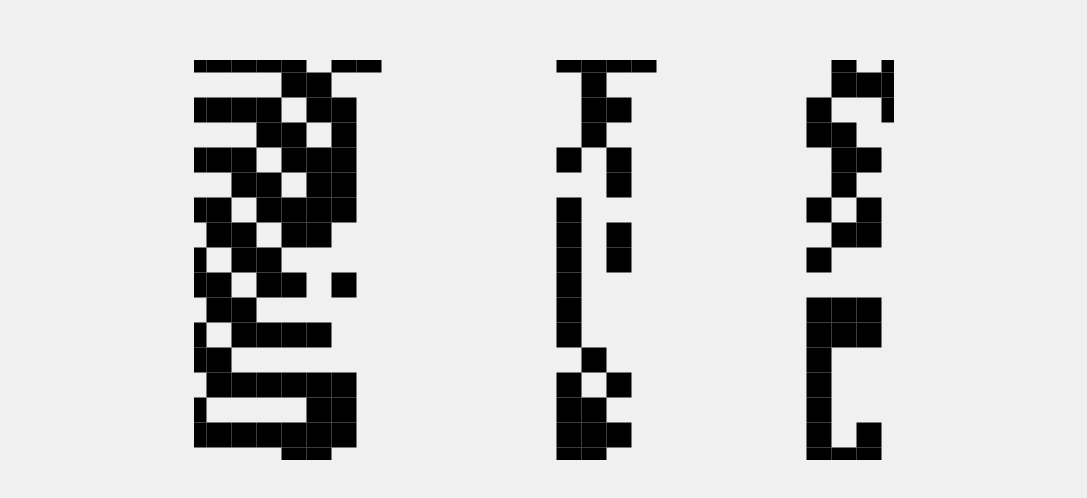
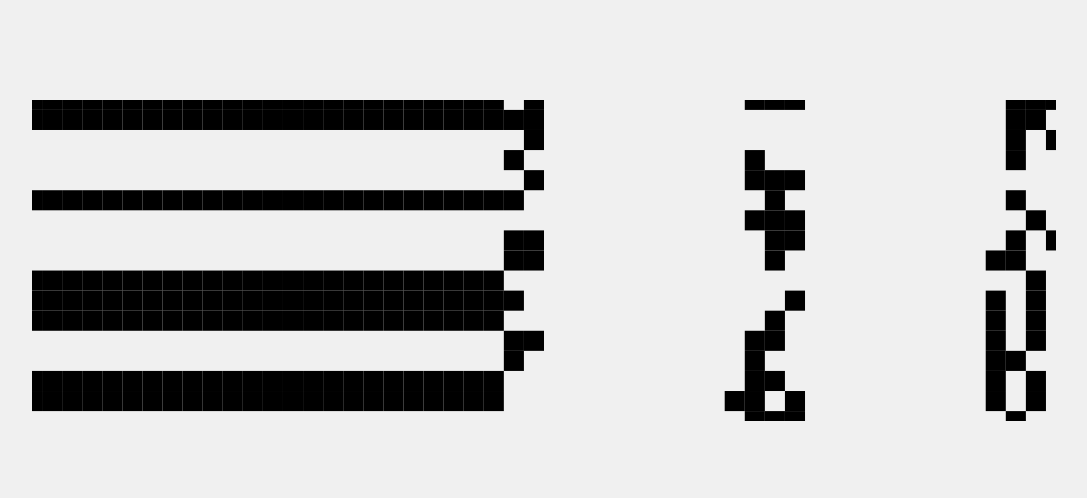
Before and after one commit to grey-cat-1908/today, a plain HTML site: page image/index.html in a window 1280 px wide. Shown: the part 140-638 px from the top of the page, without its empty margins (96-1183 px from the left). Drawn offline with Linux system fonts and the light colour scheme.

Commit message:
moved assets to special directory

```diff
--- a/image/index.html
+++ b/image/index.html
@@ -3,9 +3,9 @@
 <head>
     <meta charset="UTF-8">
     <meta name="viewport" content="width=device-width, initial-scale=1.0">
-    <link rel="apple-touch-icon" sizes="180x180" href="/apple-touch-icon.png">
-    <link rel="icon" type="image/png" sizes="32x32" href="/favicon-32x32.png">
-    <link rel="icon" type="image/png" sizes="16x16" href="/favicon-16x16.png">
+    <link rel="apple-touch-icon" sizes="180x180" href="/assets/apple-touch-icon.png">
+    <link rel="icon" type="image/png" sizes="32x32" href="/assets/favicon-32x32.png">
+    <link rel="icon" type="image/png" sizes="16x16" href="/assets/favicon-16x16.png">
     <link rel="manifest" href="/site.webmanifest">
     <link rel="stylesheet" href="/reset.css">
     <title>TODAY: Strange Image</title>
--- a/image/script.js
+++ b/image/script.js
@@ -48,7 +48,7 @@ function obscureTransformation(k) {
 }
 
 function generateImage() {
-    const now = new Date();
+    const now = new Date("17 October, 00:00:00");
     const midnightUTC = new Date(Date.UTC(now.getUTCFullYear(), now.getUTCMonth(), now.getUTCDate()));
     const k = Math.floor(midnightUTC.getTime() / 10000);
     let result = obscureTransformation(k);
```
Also changed, not shown: index.html (+3 -3 lines), assets/android-chrome-192x192.png (renamed from android-chrome-192x192.png), assets/android-chrome-512x512.png (renamed from android-chrome-512x512.png), assets/apple-touch-icon.png (renamed from apple-touch-icon.png), assets/favicon-16x16.png (renamed from favicon-16x16.png), assets/favicon-32x32.png (renamed from favicon-32x32.png), assets/favicon.ico (renamed from favicon.ico), site.webmanifest.
